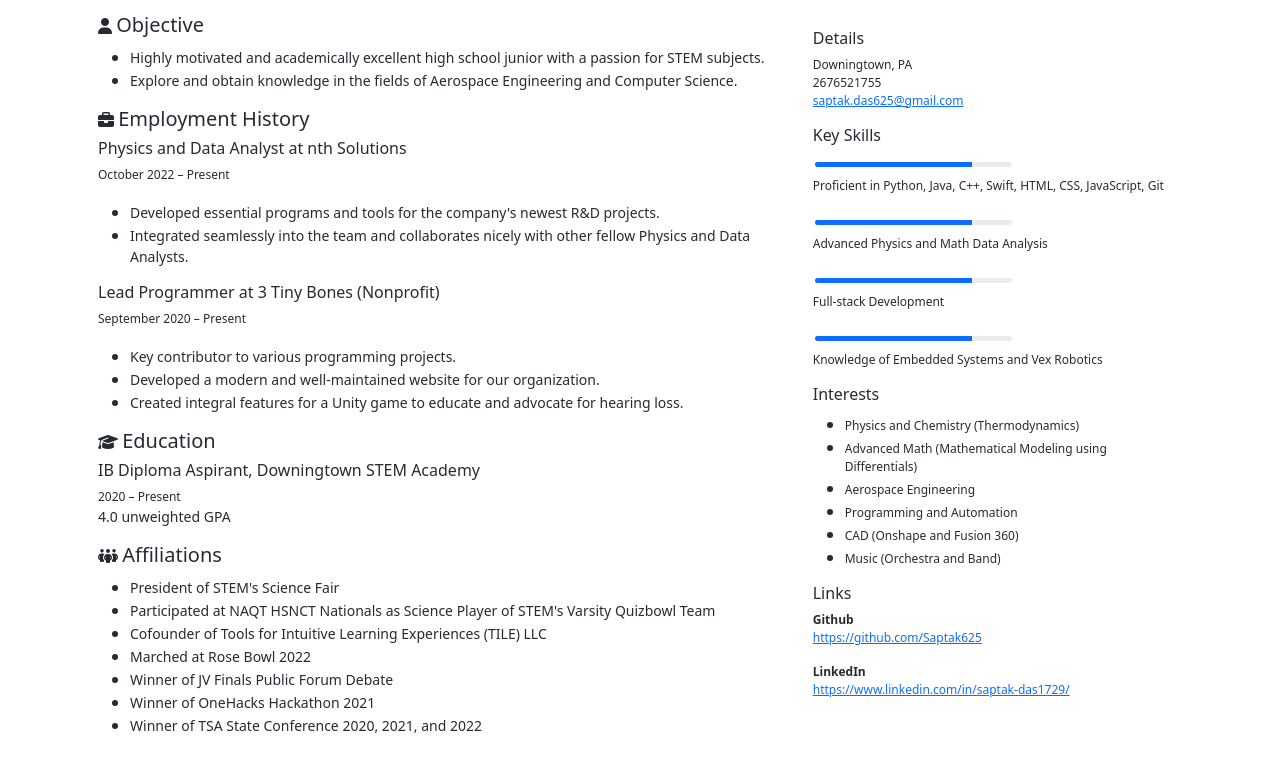
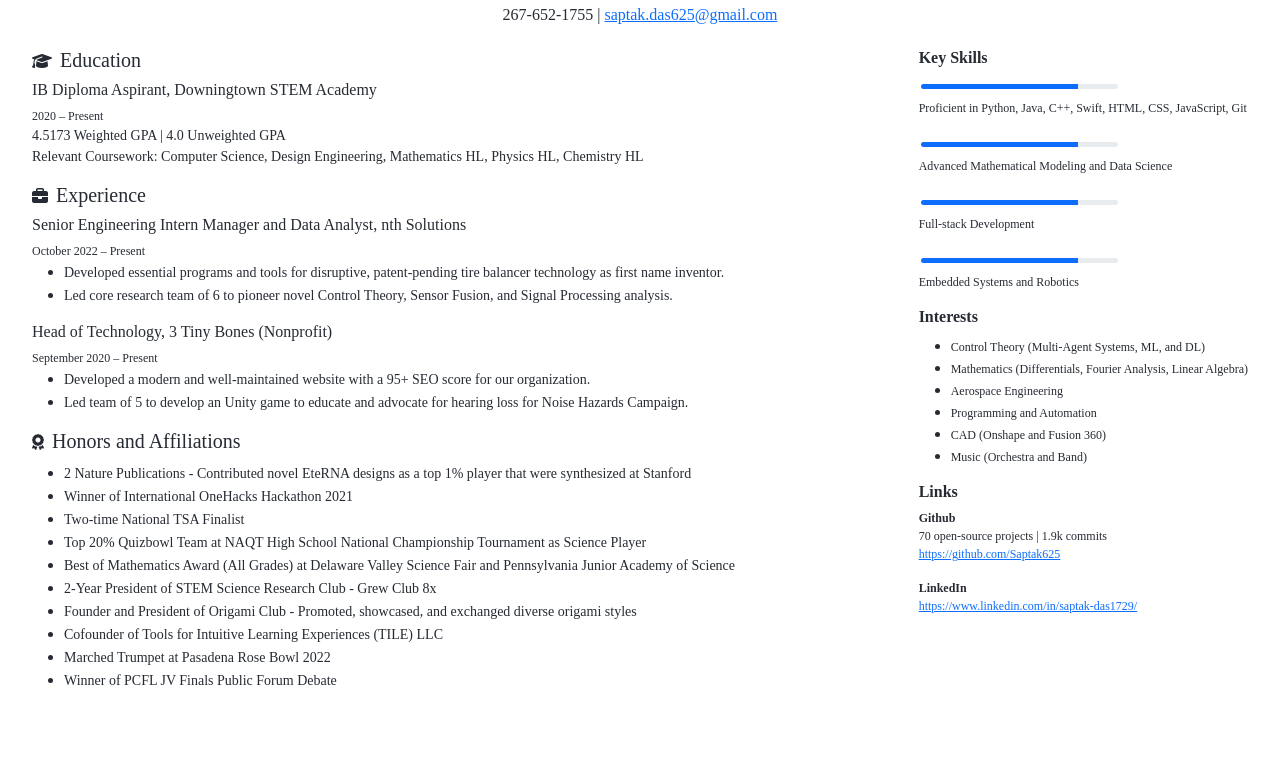
Before and after one commit to Saptak625/resume.html, a plain HTML site: page index.html in a window 1280 px wide. Shown: the part 69-829 px from the top of the page. After the commit the page ends 800 px from the top, so only its background shows below. Drawn offline with nearby package versions, Linux system fonts and the light colour scheme.

Commit message:
Update Resume 2023-2024

```diff
--- a/index.html
+++ b/index.html
@@ -11,88 +11,92 @@
 </head>
 
 <body>
-    <div class="container">
-        <div>
-            <h2>Saptak Das</h2>
-            <h6>Intern</h6>
+    <div class="px-2">
+        <div class="text-center">
+            <h2><b>Saptak Das</b></h2>
+            <h6>Downingtown, PA</h6>
+            <h6>267-652-1755 | <a href="mailto: saptak.das625@gmail.com">saptak.das625@gmail.com</a></h6>
         </div>
         <div class="d-flex mx-2">
-            <div class="p-2 flex-grow-1">
+            <div class="p-3 flex-grow-1">
                 <div class="mb-3">
-                    <i class="fa-solid fa-user"></i>
-                    <h5 class="d-inline-flex">Objective</h5>
+                    <i class="fa-solid fa-graduation-cap me-1"></i>
+                    <h5 class="d-inline-flex">Education</h5>
+                    <h6>IB Diploma Aspirant, Downingtown STEM Academy</h6>
+                    <p class="m-0">2020 – Present</p>
+                    <p class="main-font m-0">4.5173 Weighted GPA | 4.0 Unweighted GPA</p>
+                    <p class="main-font m-0">Relevant Coursework: Computer Science, Design Engineering, Mathematics HL, Physics HL, Chemistry HL </p>
+                </div>
+                <div class="mb-3">
+                    <i class="fa-solid fa-briefcase me-1"></i>
+                    <h5 class="d-inline-flex">Experience</h5>
+                    <h6>Senior Engineering Intern Manager and Data Analyst, nth Solutions</h6>
+                    <p class="m-0">October 2022 – Present</p>
                     <ul>
                         <li>
                             <p class="main-font m-0">
-                                Highly motivated and academically excellent high school junior with a passion for STEM
-                                subjects.
+                                Developed essential programs and tools for disruptive, patent-pending tire balancer technology as first name inventor.
                             </p>
                         </li>
                         <li>
                             <p class="main-font m-0">
-                                Explore and obtain knowledge in the fields of Aerospace Engineering and Computer Science.
+                                Led core research team of 6 to pioneer novel Control Theory, Sensor Fusion, and Signal Processing analysis.
+                            </p>
+                        </li>
+
+                    </ul>
+                    <h6>Head of Technology, 3 Tiny Bones (Nonprofit)</h6>
+                    <p class="m-0">September 2020 – Present</p>
+                    <ul>
+                        <li>
+                            <p class="main-font m-0">
+                                Developed a modern and well-maintained website with a 95+ SEO score for our organization.
+                            </p>
+                        </li>
+                        <li>
+                            <p class="main-font m-0">
+                                Led team of 5 to develop an Unity game to educate and advocate for hearing loss for Noise Hazards Campaign.
                             </p>
                         </li>
                     </ul>
                 </div>
                 <div class="mb-3">
-                    <i class="fa-solid fa-briefcase"></i>
-                    <h5 class="d-inline-flex">Employment History</h5>
-                    <h6>Physics and Data Analyst at nth Solutions</h6>
-                    <p>October 2022 – Present</p>
+                    <i class="fa-solid fa-award me-1"></i>
+                    <h5 class="d-inline-flex">Honors and Affiliations</h5>
                     <ul>
                         <li>
                             <p class="main-font m-0">
-                                Developed essential programs and tools for the company's newest R&D projects.
+                                2 Nature Publications - Contributed novel EteRNA designs as a top 1% player that were synthesized at Stanford
                             </p>
                         </li>
                         <li>
                             <p class="main-font m-0">
-                                Integrated seamlessly into the team and collaborates nicely with other fellow Physics
-                                and Data Analysts.
-                            </p>
-                        </li>
-
-                    </ul>
-                    <h6>Lead Programmer at 3 Tiny Bones (Nonprofit)</h6>
-                    <p>September 2020 – Present</p>
-                    <ul>
-                        <li>
-                            <p class="main-font m-0">
-                                Key contributor to various programming projects.
+                                Winner of International OneHacks Hackathon 2021
                             </p>
                         </li>
                         <li>
                             <p class="main-font m-0">
-                                Developed a modern and well-maintained website for our organization.
+                                Two-time National TSA Finalist
                             </p>
                         </li>
                         <li>
                             <p class="main-font m-0">
-                                Created integral features for a Unity game to educate and advocate for hearing loss.
-                            </p>
-                        </li>
-                    </ul>
-                </div>
-                <div class="mb-3">
-                    <i class="fa-solid fa-graduation-cap"></i>
-                    <h5 class="d-inline-flex">Education</h5>
-                    <h6>IB Diploma Aspirant, Downingtown STEM Academy</h6>
-                    <p class="m-0">2020 – Present</p>
-                    <p class="main-font m-0">4.0 unweighted GPA</p>
-                </div>
-                <div class="mb-3">
-                    <i class="fa-solid fa-people-group"></i>
-                    <h5 class="d-inline-flex">Affiliations</h5>
-                    <ul>
-                        <li>
-                            <p class="main-font m-0">
-                                President of STEM's Science Fair
+                                Top 20% Quizbowl Team at NAQT High School National Championship Tournament as Science Player
                             </p>
                         </li>
                         <li>
                             <p class="main-font m-0">
-                                Participated at NAQT HSNCT Nationals as Science Player of STEM's Varsity Quizbowl Team
+                                Best of Mathematics Award (All Grades) at Delaware Valley Science Fair and Pennsylvania Junior Academy of Science
+                            </p>
+                        </li>
+                        <li>
+                            <p class="main-font m-0">
+                                2-Year President of STEM Science Research Club - Grew Club 8x
+                            </p>
+                        </li>
+                        <li>
+                            <p class="main-font m-0">
+                                Founder and President of Origami Club - Promoted, showcased, and exchanged diverse origami styles
                             </p>
                         </li>
                         <li>
@@ -102,54 +106,38 @@
                         </li>
                         <li>
                             <p class="main-font m-0">
-                                Marched at Rose Bowl 2022
+                                Marched Trumpet at Pasadena Rose Bowl 2022
                             </p>
                         </li>
                         <li>
                             <p class="main-font m-0">
-                                Winner of JV Finals Public Forum Debate
-                            </p>
-                        </li>
-                        <li>
-                            <p class="main-font m-0">
-                                Winner of OneHacks Hackathon 2021
-                            </p>
-                        </li>
-                        <li>
-                            <p class="main-font m-0">
-                                Winner of TSA State Conference 2020, 2021, and 2022
+                                Winner of PCFL JV Finals Public Forum Debate
                             </p>
                         </li>
                     </ul>
                 </div>
             </div>
-            <div class="p-4">
+            <div class="p-3">
                 <div class="mb-3">
-                    <h6>Details</h6>
-                    <p class="m-0">Downingtown, PA</p>
-                    <p class="m-0">2676521755</p>
-                    <p class="m-0"><a href="">saptak.das625@gmail.com</a></p>
-                </div>
-                <div class="mb-3">
-                    <h6>Key Skills</h6>
+                    <h6><b>Key Skills</b></h6>
                     <img src="progress.png" class="mb-1" alt="">
                     <p>Proficient in Python, Java, C++, Swift, HTML, CSS, JavaScript, Git</p>
                     <img src="progress.png" class="mb-1" alt="">
-                    <p>Advanced Physics and Math Data Analysis</p>
+                    <p>Advanced Mathematical Modeling and Data Science</p>
                     <img src="progress.png" class="mb-1" alt="">
                     <p>Full-stack Development</p>
                     <img src="progress.png" class="mb-1" alt="">
-                    <p>Knowledge of Embedded Systems and Vex Robotics</p>
+                    <p>Embedded Systems and Robotics</p>
                 </div>
                 <div class="mb-3">
-                    <h6>Interests</h6>
+                    <h6><b>Interests</b></h6>
                     <ul>
                         <li>
-                            <p class="m-0">Physics and Chemistry (Thermodynamics)</p>
+                            <p class="m-0">Control Theory (Multi-Agent Systems, ML, and DL)</p>
                         </li>
                         <li>
                             <p class="m-0">
-                            Advanced Math (Mathematical Modeling using Differentials)
+                            Mathematics (Differentials, Fourier Analysis, Linear Algebra)
                             </p>
                         </li>
                         <li>
@@ -175,9 +163,10 @@
                     </ul>
                 </div>
                 <div>
-                    <h6>Links</h6>
+                    <h6><b>Links</b></h6>
                     <b><p class="m-0">Github</p></b>
-                    <p><a href="">https://github.com/Saptak625</a></p>
+                    <p class="m-0">70 open-source projects | 1.9k commits</p>
+                    <p><a href="">https://github.com/Saptak625</a>
                     <b><p class="m-0">LinkedIn</p></b>
                     <p><a href="">https://www.linkedin.com/in/saptak-das1729/</a></p>
                 </div>
--- a/main.css
+++ b/main.css
@@ -1,5 +1,6 @@
 body {
     color: #262B33;
+    font-family: 'Spectral', serif;
 }
 
 p {
```
